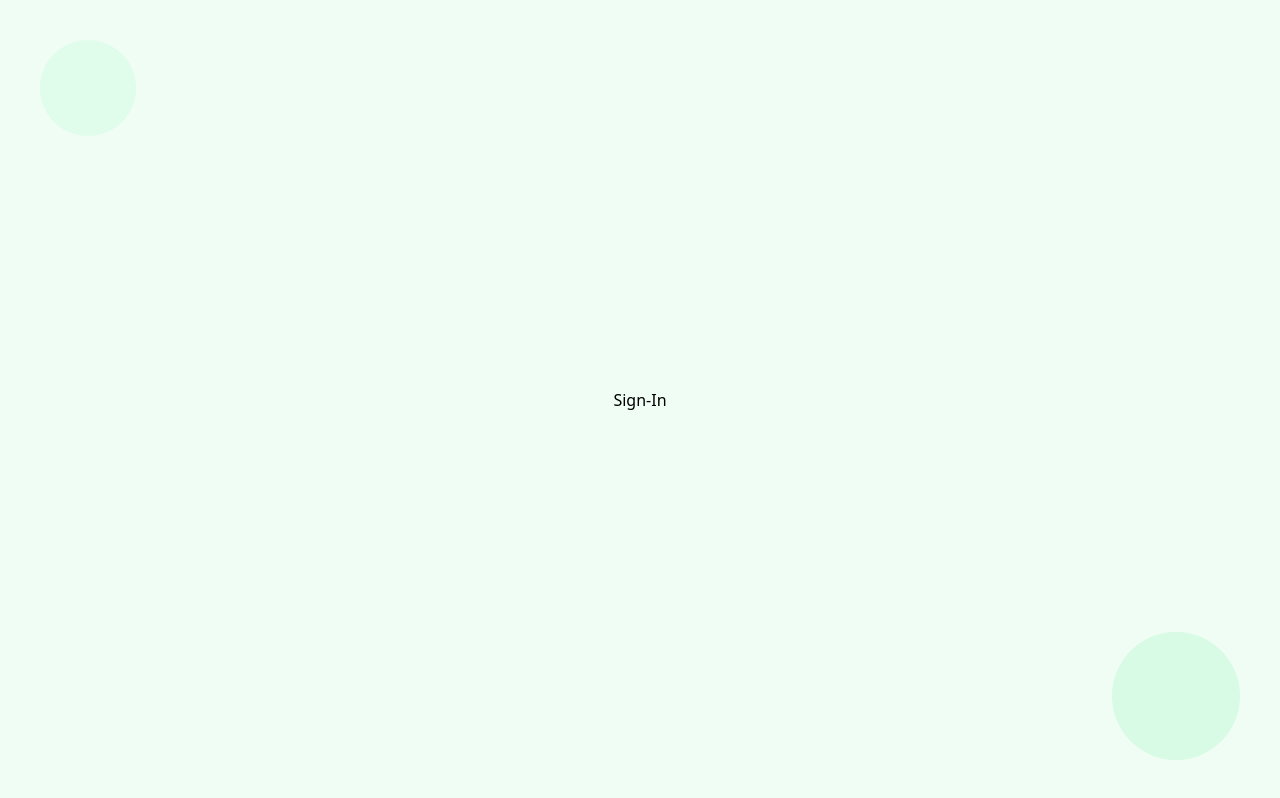
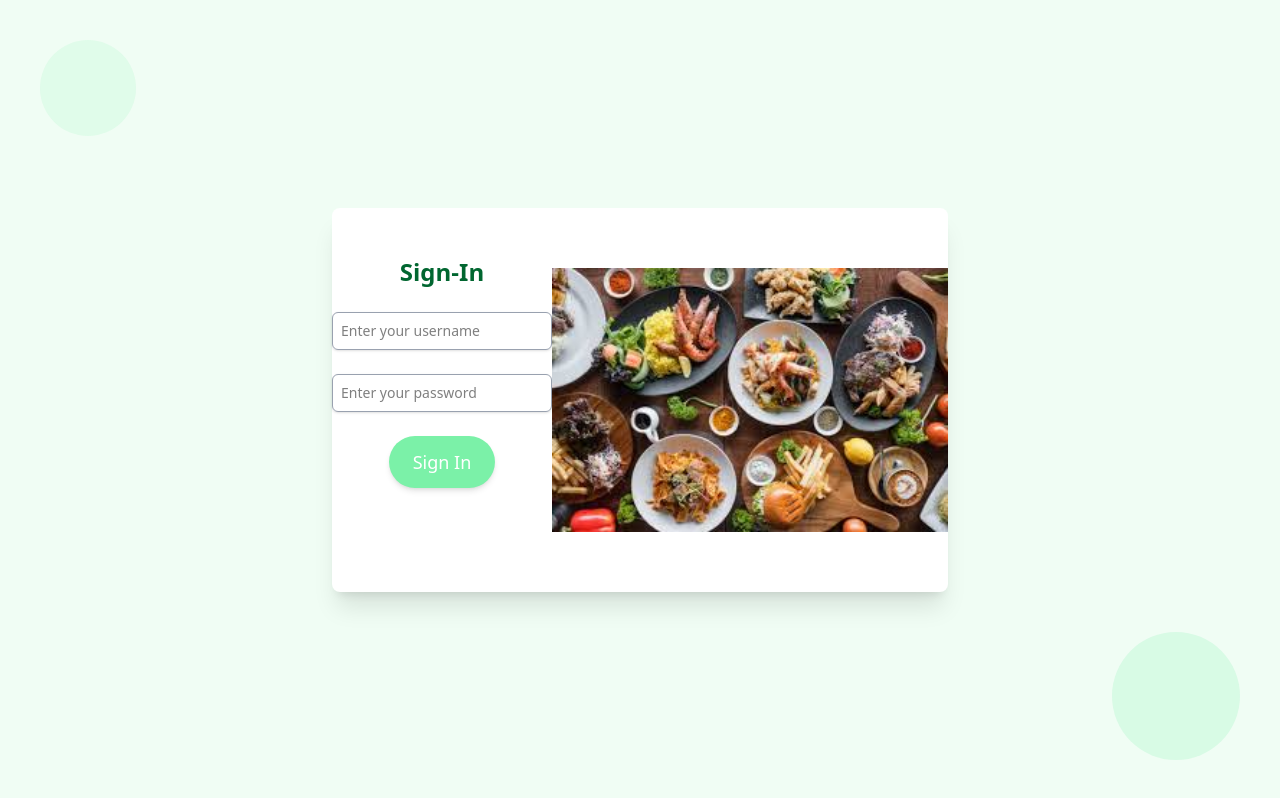
Before and after one commit to Jynxae/MyBeli, a Next.js app in the folder my-beli-app/: page /Sign-In in a window 1280 px wide. Built offline with nearby package versions, Linux system fonts and the light colour scheme.

Commit message:
Created HomeFeed page, connected SignIn page to HomeFeed page

```diff
--- a/my-beli-app/package.json
+++ b/my-beli-app/package.json
@@ -12,7 +12,8 @@
     "framer-motion": "^12.5.0",
     "next": "15.2.3",
     "react": "^19.0.0",
-    "react-dom": "^19.0.0"
+    "react-dom": "^19.0.0",
+    "react-icons": "^5.5.0"
   },
   "devDependencies": {
     "@eslint/eslintrc": "^3",
--- a/my-beli-app/src/app/Getting-Started/page.tsx
+++ b/my-beli-app/src/app/Getting-Started/page.tsx
@@ -1,8 +1,16 @@
 import React from "react";
+import Link from "next/link";
+import { IoIosArrowBack } from "react-icons/io";
 
 export default function Page() {
   return (
     <main className="min-h-screen bg-green-50 flex flex-col items-center justify-center text-center px-6">
+      <button className="absolute top-20 left-18 z-10">
+        <Link href="\">
+          <IoIosArrowBack />
+        </Link>
+      </button>
+
       <h1 className="text-5xl font-bold text-green-700 mb-4">
         What makes this app different from Beli?
       </h1>
@@ -12,7 +20,7 @@ export default function Page() {
       </p>
 
       <div className="absolute top-10 left-10 w-24 h-24 bg-green-200 rounded-full opacity-30"></div>
-      <div className="absolute bottom-10 right-10 w-32 h-32 bg-green-300 rounded-full opacity-20"></div>
+      <div className="absolute bottom-10 right-10 w-32 h-32 z-0 bg-green-300 rounded-full opacity-20"></div>
     </main>
   );
 }
--- /dev/null
+++ b/my-beli-app/src/app/HomeFeed/page.tsx
@@ -0,0 +1,13 @@
+import React from "react";
+
+const page = () => {
+  return (
+    <main className="min-h-screen bg-green-50 flex flex-col items-center justify-center text-center px-6">
+      <h1>homefeed</h1>
+      <div className="absolute top-10 left-10 w-24 h-24 bg-green-200 rounded-full opacity-30"></div>
+      <div className="absolute bottom-10 right-10 w-32 h-32 bg-green-300 rounded-full opacity-20"></div>
+    </main>
+  );
+};
+
+export default page;
--- a/my-beli-app/src/app/Sign-In/page.tsx
+++ b/my-beli-app/src/app/Sign-In/page.tsx
@@ -1,9 +1,65 @@
-import React from "react";
+"use client";
+import React, { useState } from "react";
+import Image from "next/image";
+import { useRouter } from "next/navigation";
+import foodOverlay from "./food-overlay.jpeg";
 
 const page = () => {
+  const router = useRouter();
+
+  const [username, setUsername] = useState<string>("");
+  const [password, setPassword] = useState<string>("");
+
+  const handleSignIn = () => {
+    if (!username || !password) {
+      alert("Please fill in all fields.");
+      return;
+    }
+
+    router.push("/HomeFeed");
+  };
+
+  const handleUserNameChange = (e: React.ChangeEvent<HTMLInputElement>) => {
+    setUsername(e.target.value);
+  };
+
+  const handlePasswordChange = (e: React.ChangeEvent<HTMLInputElement>) => {
+    setPassword(e.target.value);
+  };
   return (
     <main className="min-h-screen bg-green-50 flex flex-col items-center justify-center text-center px-6">
-      <h1>Sign-In</h1>
+      <div className="bg-white h-96 w-1/2 flex rounded-lg shadow-xl">
+        <div className="flex-1">
+          <h1 className="text-2xl font-bold text-green-800 pt-12">Sign-In</h1>
+          <input
+            type="text"
+            value={username}
+            onChange={handleUserNameChange}
+            placeholder="Enter your username"
+            className="mt-6 rounded-md border border-gray-400 shadow-sm focus:border-green-500 focus:ring-green-500 sm:text-sm p-2"
+          />
+          <input
+            type="text"
+            value={password}
+            onChange={handlePasswordChange}
+            placeholder="Enter your password"
+            className="rounded-md mt-6 border border-gray-400 shadow-sm focus:border-green-500 focus:ring-green-500 sm:text-sm p-2"
+          />
+          <button
+            onClick={handleSignIn}
+            className="mt-6 bg-green-300 text-white px-6 py-3 rounded-full text-lg shadow-md"
+          >
+            Sign In
+          </button>
+        </div>
+        <div className="flex-2">
+          <Image
+            src={foodOverlay}
+            alt="Food overlay"
+            className="w-full h-full object-contain" //ehhhh bad pic...
+          />
+        </div>
+      </div>
 
       <div className="absolute top-10 left-10 w-24 h-24 bg-green-200 rounded-full opacity-30"></div>
       <div className="absolute bottom-10 right-10 w-32 h-32 bg-green-300 rounded-full opacity-20"></div>
--- a/my-beli-app/src/app/page.tsx
+++ b/my-beli-app/src/app/page.tsx
@@ -17,7 +17,7 @@ export default function Home() {
       </Link>
 
       <Link href="/Sign-In">
-        <button>Sign-In</button>
+        <button className="pt-5">Sign-In</button>
       </Link>
 
       <div className="absolute top-10 left-10 w-24 h-24 bg-green-200 rounded-full opacity-30"></div>
```
Also changed, not shown: my-beli-app/src/app/Sign-In/food-overlay.jpeg (added), 1 other file (tests, documents, lock files or other folders).
